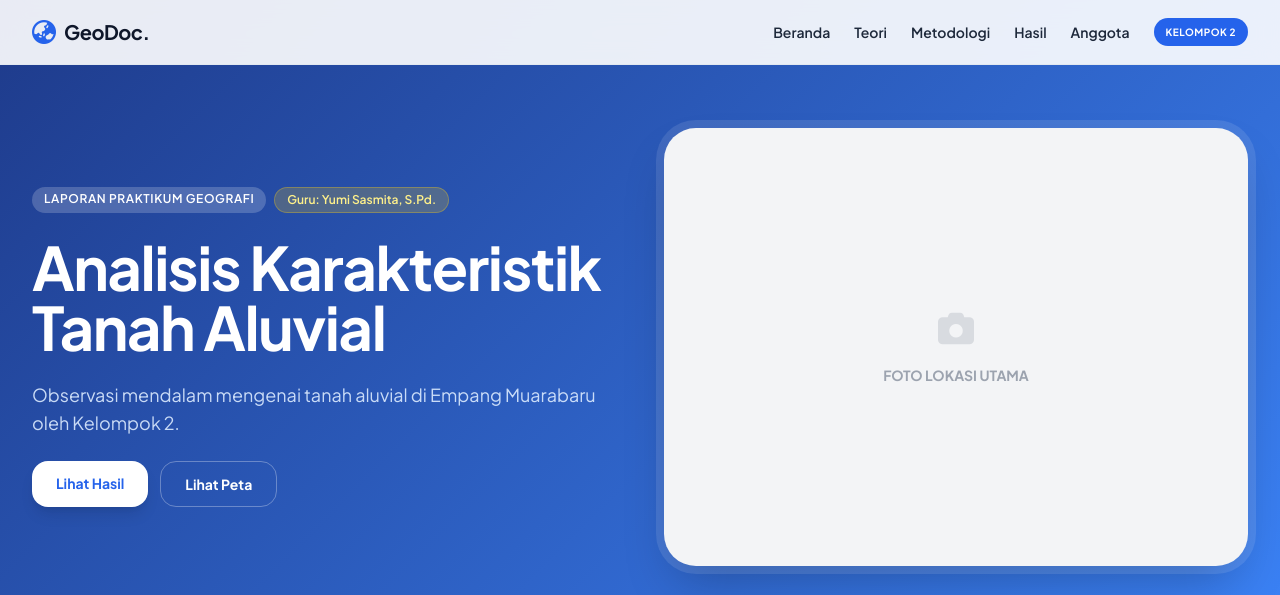
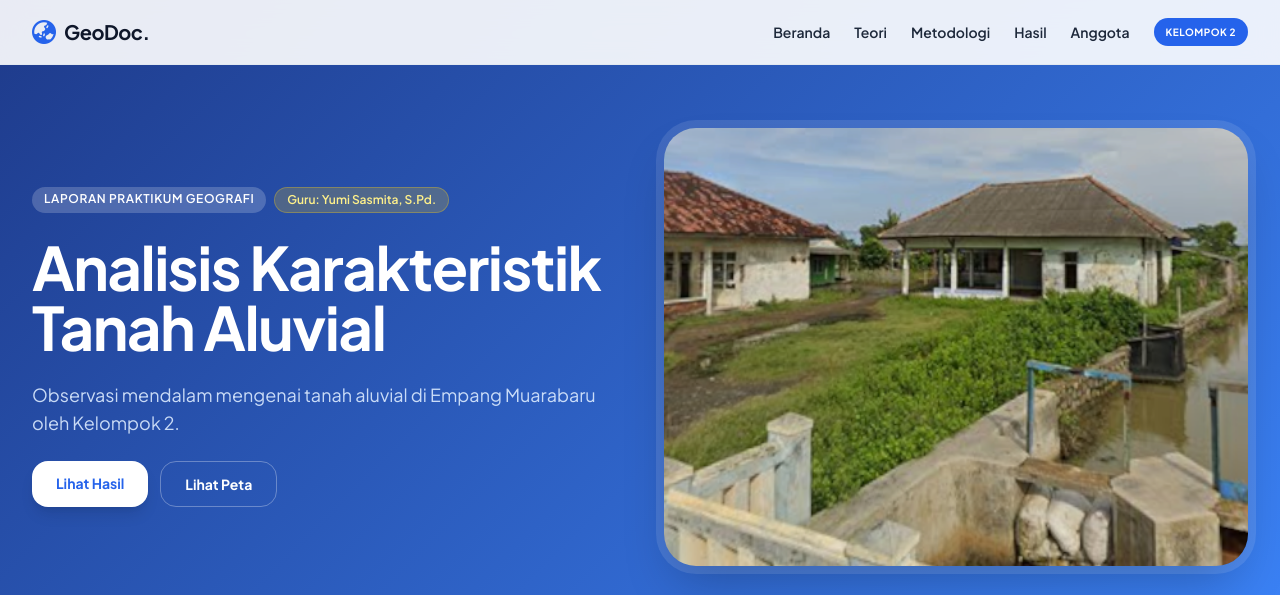
Before and after one commit to Lmavour/tanah-aluvial-kelompok2-x11, a website: page public/index.html in a window 1280 px wide. Shown: the top 595 px of the page. Drawn offline with nearby package versions, Linux system fonts and the light colour scheme.

```diff
--- a/public/index.html
+++ b/public/index.html
@@ -270,7 +270,7 @@
                 <span class="text-[10px] font-medium">Metode</span>
             </a>
             <a href="#hasil" class="flex flex-col items-center gap-1 text-slate-400 focus:text-blue-600 hover:text-blue-600 transition nav-item">
-                <i class="fas fa-chart-simple text-lg"></i>
+                <i class="fas fa-chart-bar text-lg"></i>
                 <span class="text-[10px] font-medium">Hasil</span>
             </a>
             <a href="#anggota" class="flex flex-col items-center gap-1 text-slate-400 focus:text-blue-600 hover:text-blue-600 transition nav-item">
@@ -297,9 +297,8 @@
                     </div>
                 </div>
                 <div class="flex-1 w-full order-1 md:order-2">
-                    <div class="image-placeholder aspect-video md:aspect-[4/3] rounded-[32px] shadow-2xl w-full border-none ring-8 ring-white/10 overflow-hidden text-center">
-                        <i class="fas fa-camera text-4xl mb-4 opacity-30"></i>
-                        <p class="font-bold text-sm px-4">FOTO LOKASI UTAMA</p>
+                    <div class="aspect-video md:aspect-[4/3] rounded-[32px] shadow-2xl w-full ring-8 ring-white/10 overflow-hidden">
+                        <img src="lokasi utama.png" alt="Foto Lokasi Utama Empang Muarabaru" class="w-full h-full object-cover">
                     </div>
                 </div>
             </div>
```
Also changed, not shown: public/lokasi utama.png (added).
